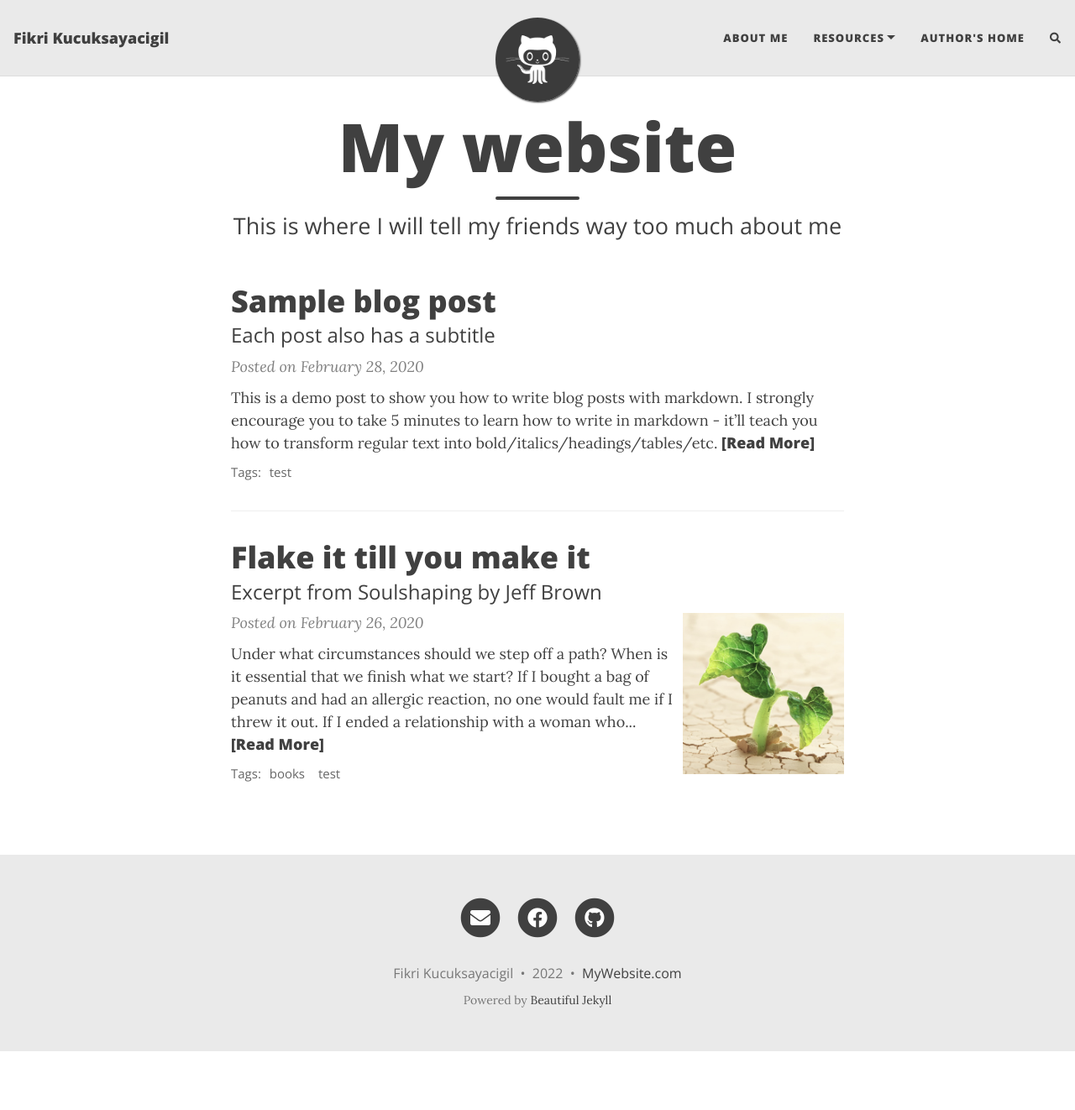
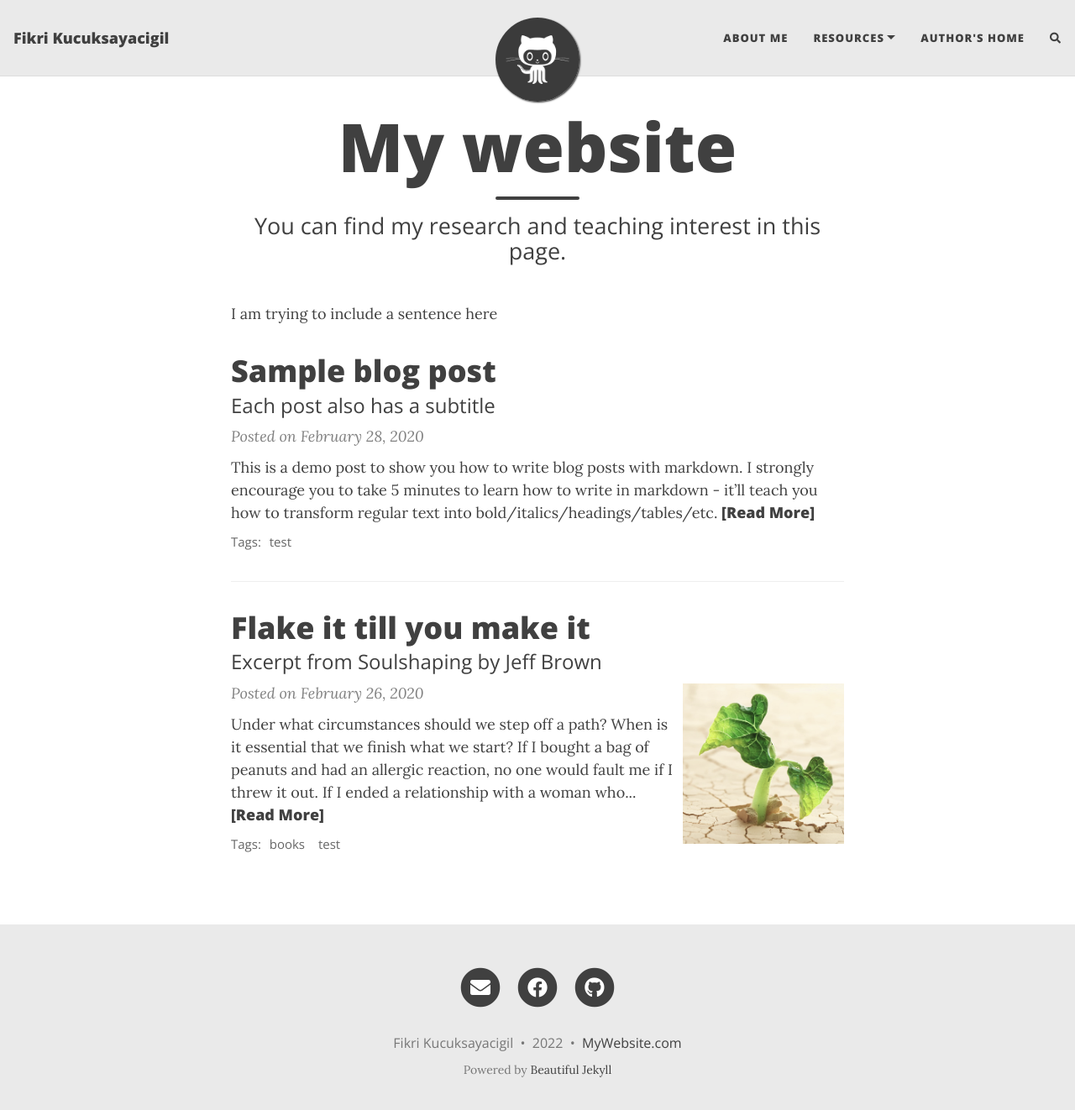
Before and after one commit to fikrikscg/fikrikscg.github.io, a Jekyll site: the page built from index.html, in a window 1280 px wide and 1335 px high. Shown: the top 1322 px of the window at 84% size. Built offline with Jekyll 4.4.1, drawn with Linux system fonts in a browser that asks for light colours; nearby versions of some CDN libraries; the list of posts is cut into pages by our own code; comment, search, counter and statistics services are not loaded.

Commit message:
Update index.html

```diff
--- a/index.html
+++ b/index.html
@@ -1,5 +1,11 @@
 ---
 layout: home
 title: My website
-subtitle: This is where I will tell my friends way too much about me
+subtitle: You can find my research and teaching interest in this page.
 ---
+
+<br>
+
+I am trying to include a sentence here
+
+<br>
```
